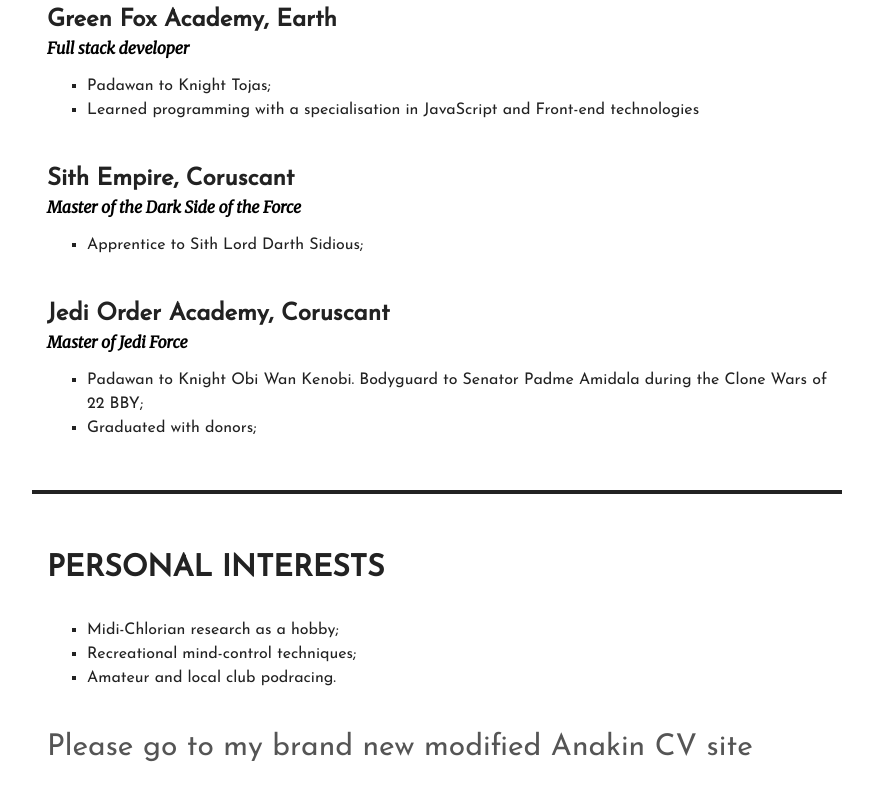
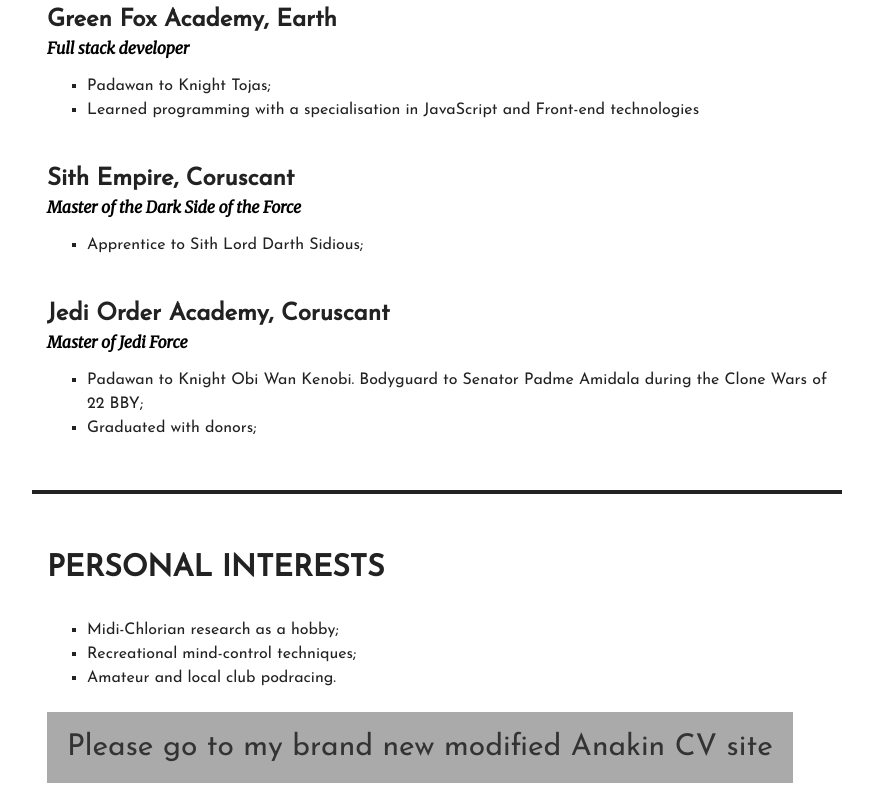
Before and after one commit to MadModd/MadModd.github.io, a plain HTML site: page index.html in a window 1280 px wide. Shown: the part 2575-3380 px from the top of the page, without its empty margins (211-1084 px from the left). Drawn offline with Linux system fonts and the light colour scheme.

Commit message:
Update style.css

```diff
--- a/style.css
+++ b/style.css
@@ -174,6 +174,8 @@
   font-family: "Josefin Sans", sans-serif;
   line-height: 35px;
   font-size: 30px;
-  color: #555;
+  color: #333;
   text-decoration: none;
+  background: #aaaaaa;
+  padding: 20px;
   }
```
